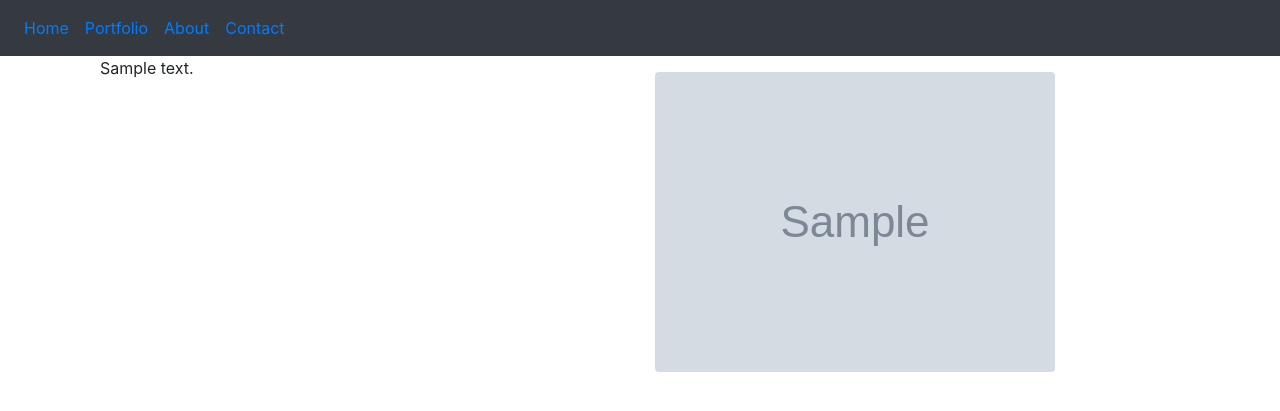
After one commit to tinkerbits/julia_portfolio-server, a Django app: page /about/ in a window 1280 px wide. The commit adds this page. Shown: the top 411 px of the page. Run offline with Django 3.2, Linux system fonts and the light colour scheme; tables that the repository leaves empty hold one stand-in row (values such as "Sample post"); grey boxes marked "Sample" are stand-in pictures; some libraries are stand-ins or nearby versions.

Commit message:
third commit - fixed hero position and created about page

```diff
--- a/portfolio/models.py
+++ b/portfolio/models.py
@@ -2,33 +2,24 @@ from django.db import models
 from django.urls import reverse
 from django.utils.text import slugify
 
-# Create your models here.
 
 class Artwork(models.Model):
-
+    date = models.DateField(auto_now_add=True)
     art = models.ImageField(upload_to='artworks/%Y')
     title = models.CharField(max_length=200)
     description = models.TextField(null=True, blank=True)
-    date = models.DateField(auto_now_add=True)
-    herochoices = [(1, 'left'), (2, 'center'), (3, 'right')]
-    hero = models.IntegerField(choices=herochoices, unique=True, null=True, blank=True, error_messages={'unique':'Another artwork already uses this hero position.'})
+    herochoices = [('left', 'left'), ('middle', 'middle'), ('right', 'right')]
+    hero = models.CharField(choices=herochoices, max_length=6, unique=True, null=True, blank=True, error_messages={'unique':'Another artwork already uses this hero position.'})
     slug = slugify(title, allow_unicode=False)
-
-
-    '''
-    def __str__(self):
-        #Indicates if an artwork is a frontpager on the admin page
-        if self.hero_position == 1:
-            template = '{0.title} (hero left)'
-        elif self.hero_position == 2:
-            template = '{0.title} (hero center)'
-        elif self.hero_position == 3:
-            template = '{0.title} (hero right)'
-        else:
-            template = '{0.title}'
-
-        return template.format(self)
-    '''
 
     def get_absolute_urls(self):
         return reverse('artwork_list', kwargs={'slug': self.slug})
+
+class About(models.Model):
+    uploaddate = models.DateField(auto_now_add=True)
+    about_photo = models.ImageField(upload_to='about/%Y', null=True, blank=True)
+    about_photo_name = models.CharField(max_length=200, null=True, blank=True, unique=True, error_messages={'unique':'Another profile photo with this name already exists.'})
+    about_text = models.TextField(null=True, blank=True)
+    current_photo_choices = [('disabled', 'disabled'), ('enabled', 'enabled')]
+    current_photo = models.CharField(choices=current_photo_choices, max_length=8, default=(current_photo_choices[0][0]), unique=False, error_messages={'unique':'Another artwork already uses this hero position.'})
+    uploaddate = models.DateField(auto_now_add=True)
--- a/portfolio/urls.py
+++ b/portfolio/urls.py
@@ -1,8 +1,9 @@
 from django.urls import path
-from .views import HomeView, ArtworkListView, ArtworkDetailView
+from .views import HomeView, ArtworkListView, ArtworkDetailView, AboutView
 
 urlpatterns = [
     path('portfolio/', ArtworkListView.as_view(), name='artwork_list'),
     path('artwork/<int:pk>/<str:slug>/', ArtworkDetailView.as_view(), name='artwork_detail'),
+    path('about/', AboutView.as_view(), name='about'),
     path('', HomeView.as_view(), name='home'),
 ]
--- a/portfolio/views.py
+++ b/portfolio/views.py
@@ -1,11 +1,13 @@
-from django.shortcuts import render
 
 from django.views.generic import ListView, TemplateView, DetailView
-from .models import Artwork
+from .models import Artwork, About
+#from django.shortcuts import render #still needed?
+from django.db.models import Q
 
 class HomeView(ListView):
     model = Artwork
     template_name = 'home.html'
+    queryset = Artwork.objects.filter(Q(hero='left') | Q(hero='middle') | Q(hero='right')).order_by('hero') #orders the hero images on the home page
 
 class ArtworkListView(ListView):
     model = Artwork
@@ -14,3 +16,8 @@ class ArtworkListView(ListView):
 class ArtworkDetailView(DetailView):
     model = Artwork
     template_name = 'artwork_detail.html'
+
+class AboutView(ListView):
+    model = About
+    template_name = 'about.html'
+    #queryset = About.objects.filter(current_photo='enabled')
--- /dev/null
+++ b/templates/about.html
@@ -0,0 +1,18 @@
+{% extends 'base.html' %}
+
+{% block content %}
+
+<div class="container">
+    <div class="row">
+        {% for about in object_list %}
+            <div class="col-sm">
+                <p>{{ about.about_text }}</p>
+            </div>
+            <div class="col-sm p-3 align-items-center">
+                <img class="img-fluid rounded" src="{{ about.about_photo.url}}" alt="{{ about.about_photo_name }}">
+            </div>
+        {% endfor %}
+    </div>
+</div>
+
+{% endblock content %}
--- a/templates/base.html
+++ b/templates/base.html
@@ -22,7 +22,7 @@
                 <a class="nav-link" href="{% url 'artwork_list' %}">Portfolio</a>
             </li>
             <li class="nav-item">
-                <a class="nav-link" href="#">About</a>
+                <a class="nav-link" href="{% url 'about' %}">About</a>
             </li>
             <li class="nav-item">
                 <a class="nav-link" href="#">Contact</a>
```
Also changed, not shown: portfolio/admin.py (+9 -1 lines), templates/artwork_detail.html (+2 -5 lines), templates/home.html (+4 -5 lines), db.sqlite3, media/about/2020/20180328_090332.jpg (added), media/about/2020/20180328_090332_xIoIHjo.jpg (added), media/about/2020/profpic2.jpg (added), media/about/2020/profpic2_I5SioOy.jpg (added), media/about/2020/shelf_unit.jpg (added), media/about/2020/shelf_unit_jEdJlgw.jpg (added), portfolio/migrations/0001_initial.py, portfolio/migrations/0002_auto_20200430_2132.py (deleted), portfolio/migrations/0002_remove_about_current_photo.py, portfolio/migrations/0003_about_current_photo.py (added).
